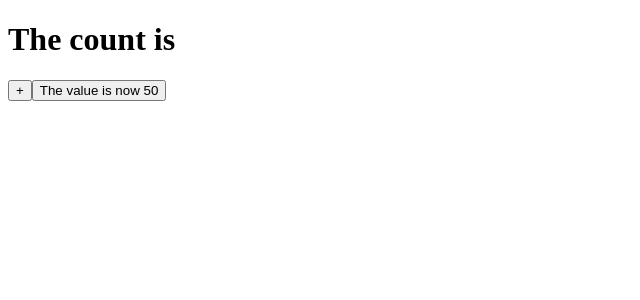
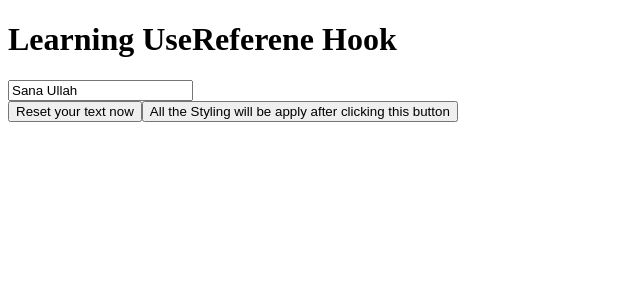
Before and after one commit to SanaUllahRasheed123/revision-react, a React (Create React App) app: page / in a window 1280 px wide. Shown: the top 300 px of the page, without its empty margins (0-640 px from the left). Built offline with nearby package versions, Linux system fonts and the light colour scheme.

Commit message:
useRef and pracitise of it

```diff
--- a/src/App.js
+++ b/src/App.js
@@ -1,29 +1,101 @@
-import { useEffect, useState } from 'react';
-import './App.css';
-// import Header from './Header';
+// import { useEffect, useState } from 'react';
+// import './App.css';
+// // import Header from './Header';
 
-function App() {
-  const [count , setCount] = useState(false);
-  const [data,setData] = useState(50)
+// function App() {
+//   const [count , setCount] = useState(false);
+//   const [data,setData] = useState(50)
 
-  useEffect( ()=>{
-    console.log("I'm from useEffect Hook")
-  },[])
+//   useEffect( ()=>{
+//     console.log("I'm from useEffect Hook")
+//   },[])
 
-  function updateData(){
-    setData(data-1)
+//   function updateData(){
+//     setData(data-1)
+//   }
+//   return (
+
+//     <>
+//     <h1>The count is {count}</h1>
+// <button onClick={()=>{setCount(count+1)}}>+  {count}
+// </button>
+// <button onClick={updateData}>The value is now {data}</button>
+// {/* <Header name="Sana Ullah"/> */}
+//     </>
+
+//   );
+// }
+
+// export default App;
+
+
+
+// // import React, { useRef, useState } from 'react'
+
+// // const App = () => {
+// //   const refElement = useRef("")
+// //   const [name,setName] = useState("SanaUllah")
+
+// //   // console.log(refElement);
+// // function Reset(){
+// //   setName("")
+// //   refElement.current.focus();
+// //   refElement.current.style.color = "green";
+// // }
+
+
+// // function updateInput(){
+// //   refElement.current.style.color = "red";
+// //   refElement.current.style.fontSize = "50px"
+// //   refElement.current.style.padding = "20px"
+// //   refElement.current.style.margin = "10px"
+// //   // refElement.current.style.borderStyle = "outset"
+// //   // refElement.current.style.borderWidth = "20px"
+// //   // refElement.current.style.borderColor = "blue"
+// //   refElement.current.style.border = "10px outset blue"
+// //   refElement.current.style.textAlign = "center"
+
+// // }
+// //   return (
+
+// //     <>
+// //       <input ref={refElement} type='text' value={name} onChange={(e)=>setName(e.target.value)}/>
+// //       <button onClick={Reset}>Reset</button>
+// //       <button onClick={updateInput}>Click here to change the color and size</button>
+// //     </>
+// //   )
+// // }
+
+// export default App
+
+
+
+import React, { useRef, useState } from 'react'
+
+const App = () => {
+  const refElement = useRef("")
+  const [name , setName] = useState("Sana Ullah")
+
+  function resetData(){
+    setName("")
+    refElement.current.focus();
+
+  }
+
+  function handleInput(){
+    refElement.current.value = "Congratulations for Successful Registration"
+    refElement.current.style.color = "Green"
+
+    refElement.current.style.fontSize = "50px"
   }
   return (
-
     <>
-    <h1>The count is {count}</h1>
-<button onClick={()=>{setCount(count+1)}}>+  {count}
-</button>
-<button onClick={updateData}>The value is now {data}</button>
-{/* <Header name="Sana Ullah"/> */}
-    </>
-
-  );
+    <h1>Learning UseReferene Hook</h1>
+    <input ref={refElement} type='text' value={name} onChange={(e)=>{setName(e.target.value)}}/><br/>
+    <button onClick={resetData} >Reset your text now</button>
+    <button onClick={handleInput}>All the Styling will be apply after clicking this button</button>
+     </>
+  )
 }
 
-export default App;
+export default App
```
